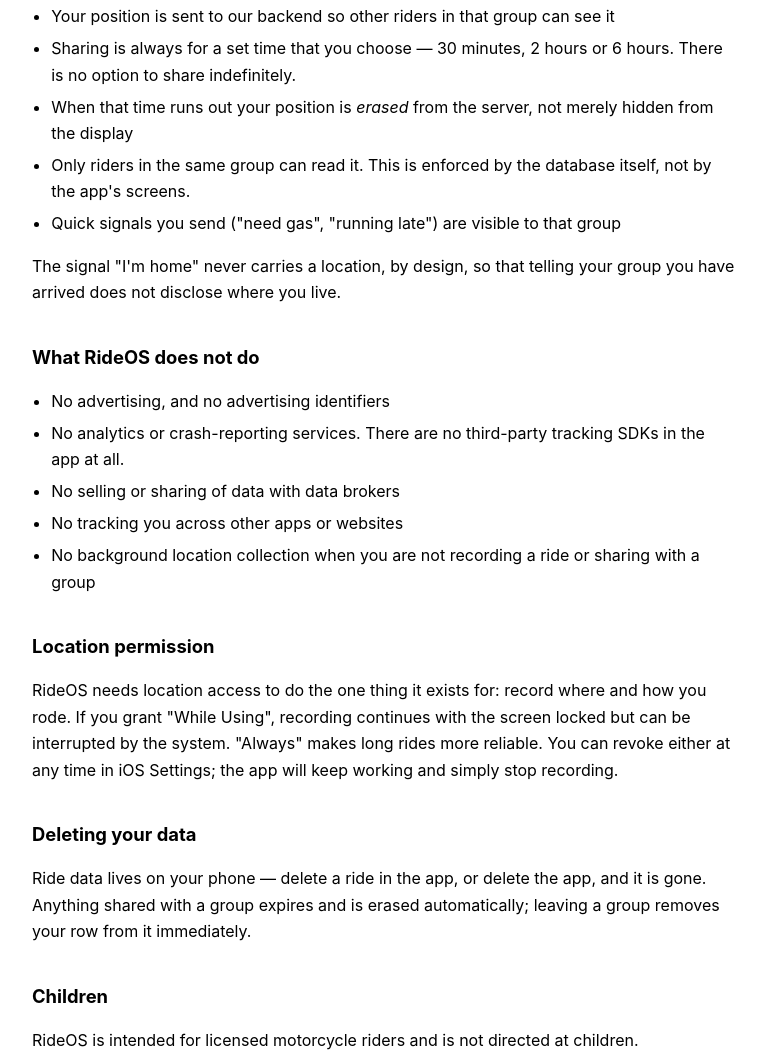
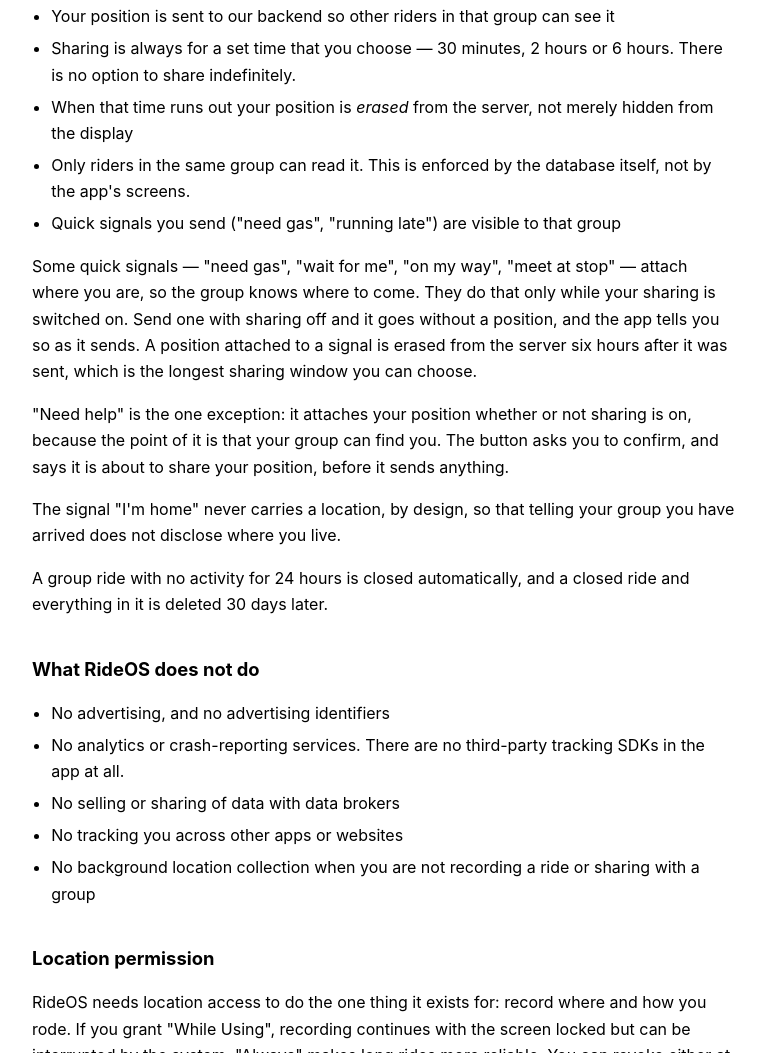
Before and after one commit to Julian3390/rideos-site, a plain HTML site: page privacy/index.html in a window 1280 px wide. Shown: the part 1256-2309 px from the top of the page, without its empty margins (256-1021 px from the left). Drawn offline with Linux system fonts and the light colour scheme.

Commit message:
Say what a quick signal does with your position
The live policy said a shared position is erased when the share expires. That
was true of continuous sharing and false of a tapped status button, which
attached a precise position with no expiry and no reference to whether
sharing was even on.

The app and the database now behave the way this says. Staged, not pushed:
publishing is Julian's call.

Co-Authored-By: Claude Opus 5 <noreply@anthropic.com>

```diff
--- a/privacy/index.html
+++ b/privacy/index.html
@@ -70,8 +70,20 @@ switch sharing on. When you do:</p>
   <li>Quick signals you send ("need gas", "running late") are visible to that
       group</li>
 </ul>
+<p>Some quick signals &mdash; "need gas", "wait for me", "on my way", "meet at
+stop" &mdash; attach where you are, so the group knows where to come. They do
+that only while your sharing is switched on. Send one with sharing off and it
+goes without a position, and the app tells you so as it sends. A position
+attached to a signal is erased from the server six hours after it was sent,
+which is the longest sharing window you can choose.</p>
+<p>"Need help" is the one exception: it attaches your position whether or not
+sharing is on, because the point of it is that your group can find you. The
+button asks you to confirm, and says it is about to share your position,
+before it sends anything.</p>
 <p>The signal "I'm home" never carries a location, by design, so that telling
 your group you have arrived does not disclose where you live.</p>
+<p>A group ride with no activity for 24 hours is closed automatically, and a
+closed ride and everything in it is deleted 30 days later.</p>
 
 <h2>What RideOS does not do</h2>
 <ul>
```
